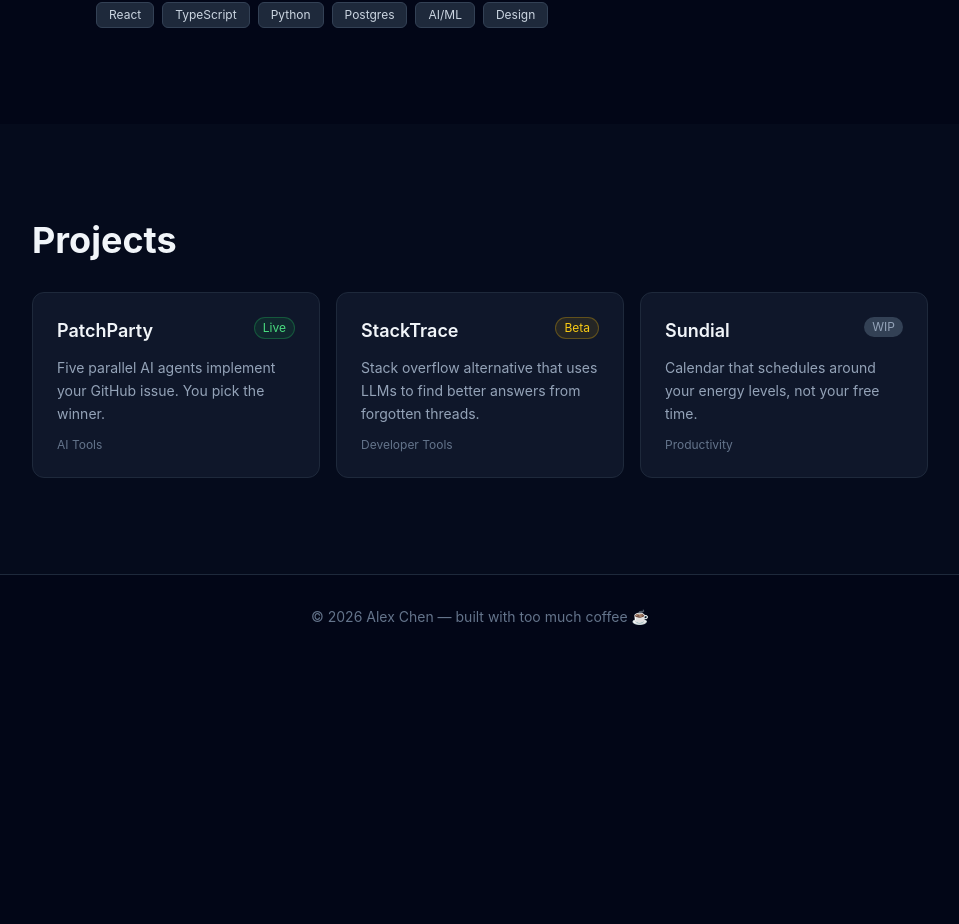
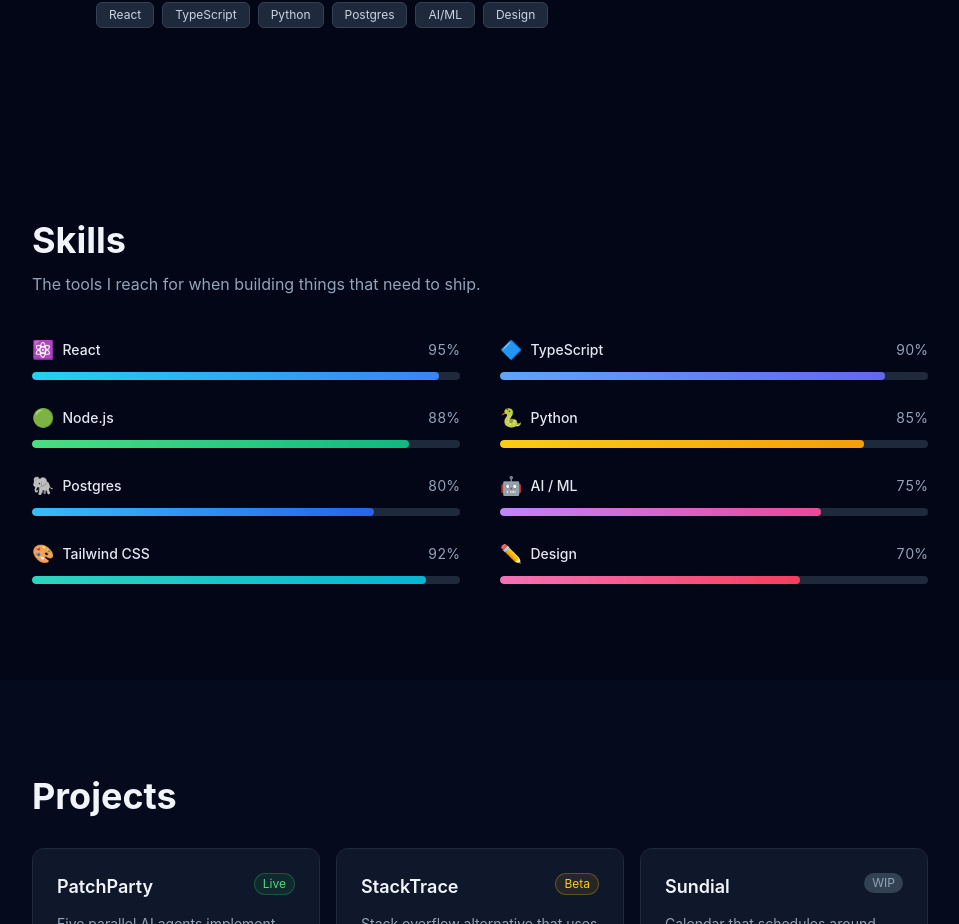
Before and after one commit to ThePyth0nKid/soloPortfolio, a React (Vite) app: page / in a window 1280 px wide. Shown: the part 1160-2084 px from the top of the page, without its empty margins (160-1119 px from the left). Before the commit the page ends 1819 px from the top, so only its background shows below. Built offline with nearby package versions, Linux system fonts and the light colour scheme.

Commit message:
feat: Add a skills section with animated progress bars (via PatchParty: Innovator)

```diff
--- a/src/App.jsx
+++ b/src/App.jsx
@@ -1,5 +1,6 @@
 import Hero from './components/Hero'
 import About from './components/About'
+import Skills from './components/Skills'
 import Projects from './components/Projects'
 // 👇 PatchParty agents will add a Contact section here
 // import Contact from './components/Contact'
@@ -9,6 +10,7 @@ export default function App() {
     <div className="min-h-screen">
       <Hero />
       <About />
+      <Skills />
       <Projects />
       {/* <Contact /> ← agents add this */}
       <footer className="py-8 text-center text-sm text-slate-500 border-t border-slate-800">
--- /dev/null
+++ b/src/components/Skills.jsx
@@ -0,0 +1,78 @@
+import { useEffect, useRef, useState } from 'react'
+
+const SKILLS = [
+  { name: 'React', icon: '⚛️', level: 95, color: 'from-cyan-400 to-blue-500' },
+  { name: 'TypeScript', icon: '🔷', level: 90, color: 'from-blue-400 to-indigo-500' },
+  { name: 'Node.js', icon: '🟢', level: 88, color: 'from-green-400 to-emerald-500' },
+  { name: 'Python', icon: '🐍', level: 85, color: 'from-yellow-400 to-amber-500' },
+  { name: 'Postgres', icon: '🐘', level: 80, color: 'from-sky-400 to-blue-600' },
+  { name: 'AI / ML', icon: '🤖', level: 75, color: 'from-purple-400 to-pink-500' },
+  { name: 'Tailwind CSS', icon: '🎨', level: 92, color: 'from-teal-400 to-cyan-500' },
+  { name: 'Design', icon: '✏️', level: 70, color: 'from-pink-400 to-rose-500' },
+]
+
+export default function Skills() {
+  const sectionRef = useRef(null)
+  const [visible, setVisible] = useState(false)
+
+  useEffect(() => {
+    const el = sectionRef.current
+    if (!el) return
+
+    const observer = new IntersectionObserver(
+      ([entry]) => {
+        if (entry.isIntersecting) {
+          setVisible(true)
+          observer.disconnect()
+        }
+      },
+      { threshold: 0.2 }
+    )
+
+    observer.observe(el)
+    return () => observer.disconnect()
+  }, [])
+
+  return (
+    <section id="skills" ref={sectionRef} className="py-24 px-6">
+      <div className="max-w-4xl mx-auto space-y-10">
+        <div className="space-y-3">
+          <h2 className="text-4xl font-bold">Skills</h2>
+          <p className="text-slate-400">
+            The tools I reach for when building things that need to ship.
+          </p>
+        </div>
+
+        <div className="grid md:grid-cols-2 gap-x-10 gap-y-6">
+          {SKILLS.map((skill, i) => (
+            <div key={skill.name} className="space-y-2">
+              <div className="flex items-center justify-between text-sm">
+                <div className="flex items-center gap-2">
+                  <span className="text-lg" aria-hidden="true">{skill.icon}</span>
+                  <span className="font-medium text-slate-200">{skill.name}</span>
+                </div>
+                <span className="text-slate-400 tabular-nums">{skill.level}%</span>
+              </div>
+              <div
+                className="h-2 w-full bg-slate-800 rounded-full overflow-hidden"
+                role="progressbar"
+                aria-valuenow={skill.level}
+                aria-valuemin={0}
+                aria-valuemax={100}
+                aria-label={`${skill.name} proficiency`}
+              >
+                <div
+                  className={`h-full bg-gradient-to-r ${skill.color} rounded-full`}
+                  style={{
+                    width: visible ? `${skill.level}%` : '0%',
+                    transition: `width 1200ms cubic-bezier(0.22, 1, 0.36, 1) ${i * 100}ms`,
+                  }}
+                />
+              </div>
+            </div>
+          ))}
+        </div>
+      </div>
+    </section>
+  )
+}
```
Also changed, not shown: 1 other file (tests, documents, lock files or other folders).
